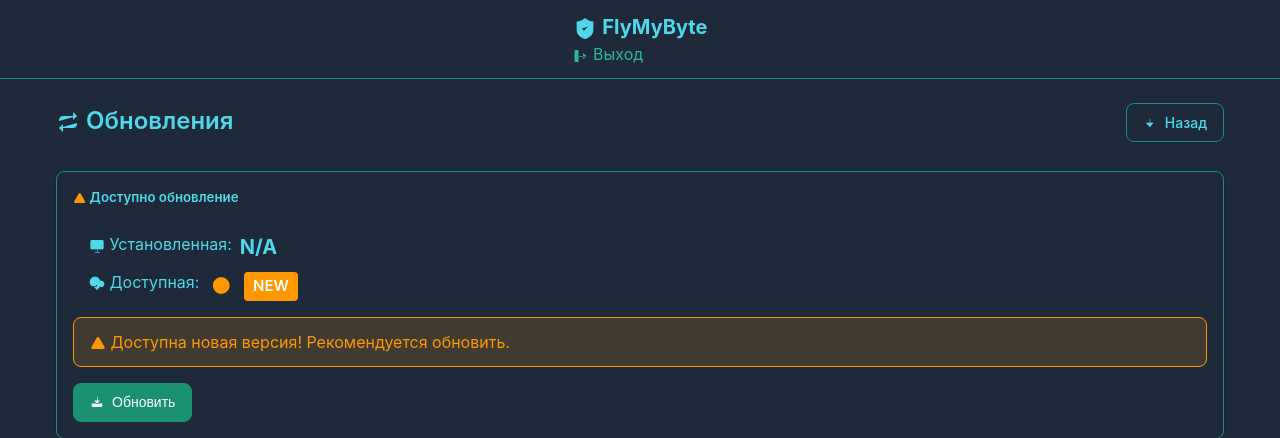
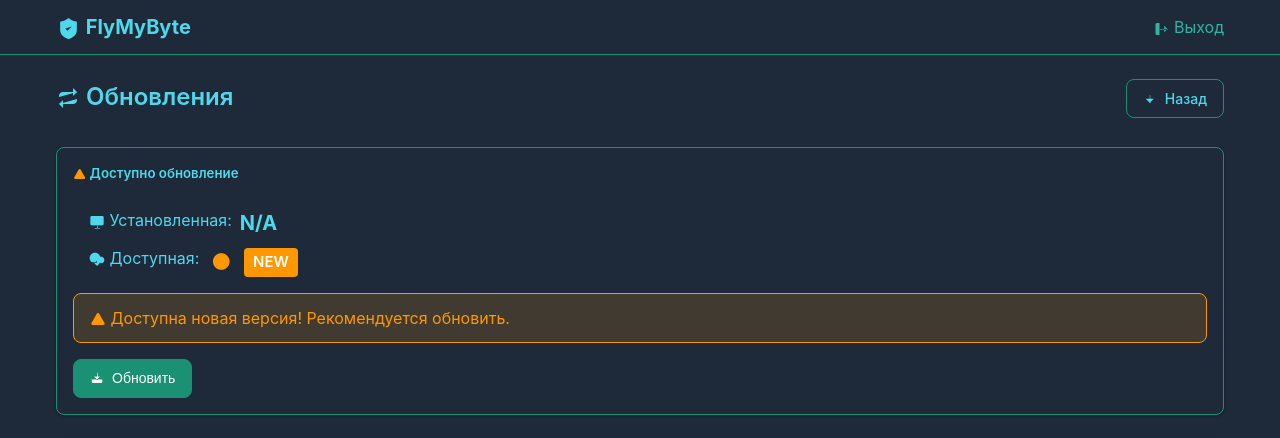
Before and after one commit to royfincher25-source/flymybyte, a Flask app: page /service/updates in a window 1280 px wide. Shown: the top 438 px of the page. Run offline with Flask 3, Linux system fonts and the light colour scheme; the visitor is signed in with stand-in values (Sample User, id 1); data that the repository does not hold is empty.

Commit message:
fix: progress bar styles and navbar logout alignment (v1.18.0)

```diff
--- a/src/web_ui/static/style.css
+++ b/src/web_ui/static/style.css
@@ -74,17 +74,25 @@ img { max-width: 100%; height: auto; }
 .navbar {
   display: flex;
   align-items: center;
-  justify-content: space-between;
   padding: 0.75rem 1rem;
   background: var(--color-surface-solid);
   border-bottom: 1px solid var(--color-primary-dark);
+}
+.navbar .container {
+  display: flex;
+  align-items: center;
+  justify-content: space-between;
+  width: 100%;
+  max-width: 1200px;
+  margin: 0 auto;
 }
 .navbar__brand {
   font-size: 1.25rem;
   font-weight: 700;
   color: var(--color-primary) !important;
+  text-decoration: none;
 }
-.navbar__nav { display: flex; align-items: center; gap: 1rem; list-style: none; margin: 0; padding: 0; }
+.navbar__nav { display: flex; align-items: center; gap: 1rem; list-style: none; margin: 0; padding: 0; margin-left: auto; }
 .nav-link { color: var(--color-primary-medium) !important; }
 .nav-link:hover { color: var(--color-primary) !important; }
 
@@ -323,11 +331,16 @@ img { max-width: 100%; height: auto; }
   border-radius: var(--radius);
   overflow: hidden;
   margin-bottom: 0.5rem;
+  width: 100%;
 }
 .progress__bar {
   height: 100%;
   border-radius: var(--radius);
   transition: width 0.3s ease;
+  display: flex;
+  align-items: center;
+  justify-content: center;
+  min-width: 2rem;
 }
 .progress__bar--success { background: var(--color-success); }
 .progress__bar--warning { background: var(--color-warning); }
--- a/src/web_ui/templates/updates.html
+++ b/src/web_ui/templates/updates.html
@@ -58,8 +58,8 @@
                 </form>
 
                 <!-- Progress display (hidden by default) -->
-                <div id="progress-container" style="display: none; margin-top: 20px;">
-                    <div class="progress mb-3" style="height: 25px;">
+                <div id="progress-container" style="display: none; margin-top: 20px; width: 100%;">
+                    <div class="progress mb-3" style="height: 25px; width: 100%;">
                         <div id="progress-bar" class="progress__bar progress__bar--stripes progress__bar--animated"
                              role="progressbar" style="width: 0%">0%</div>
                     </div>
```
